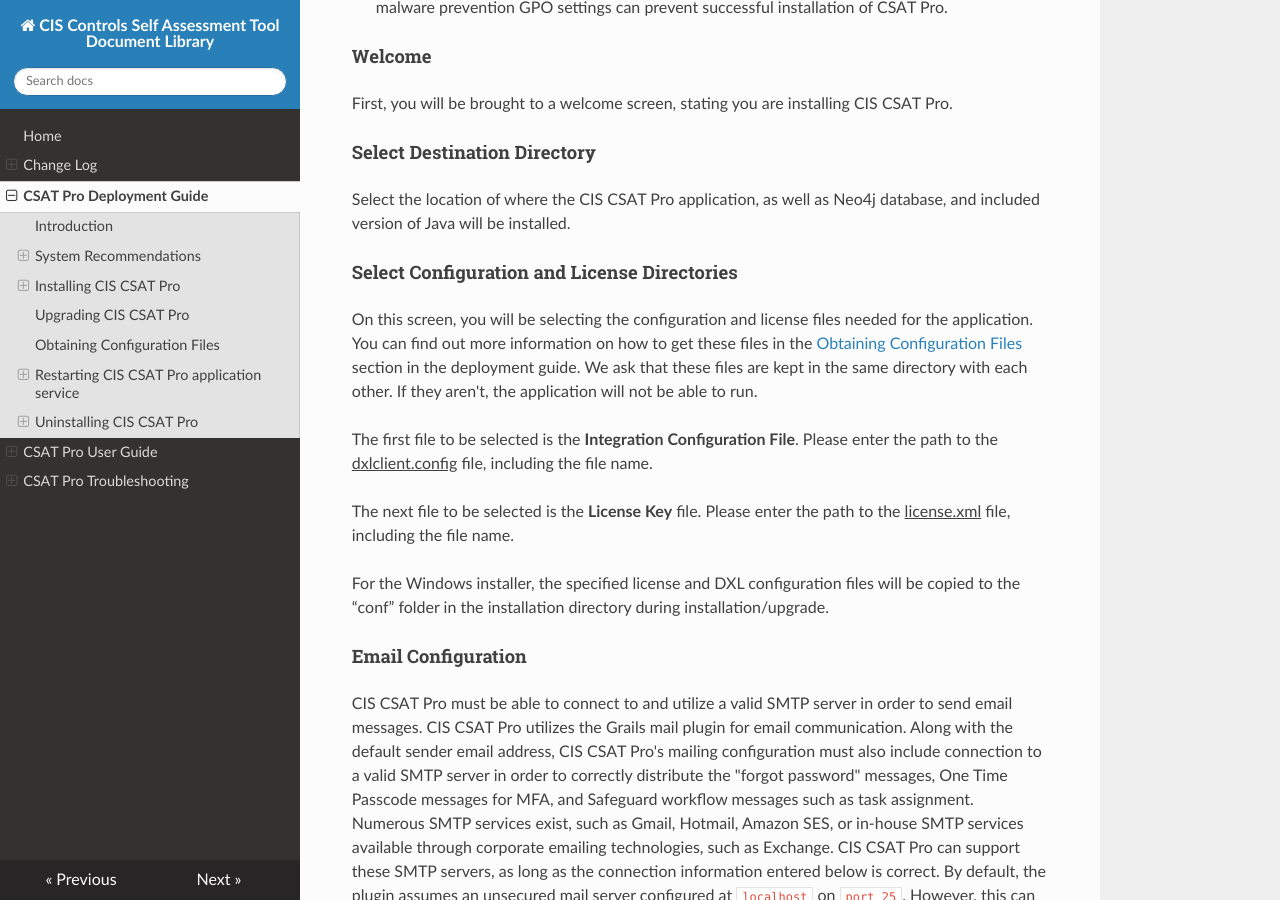
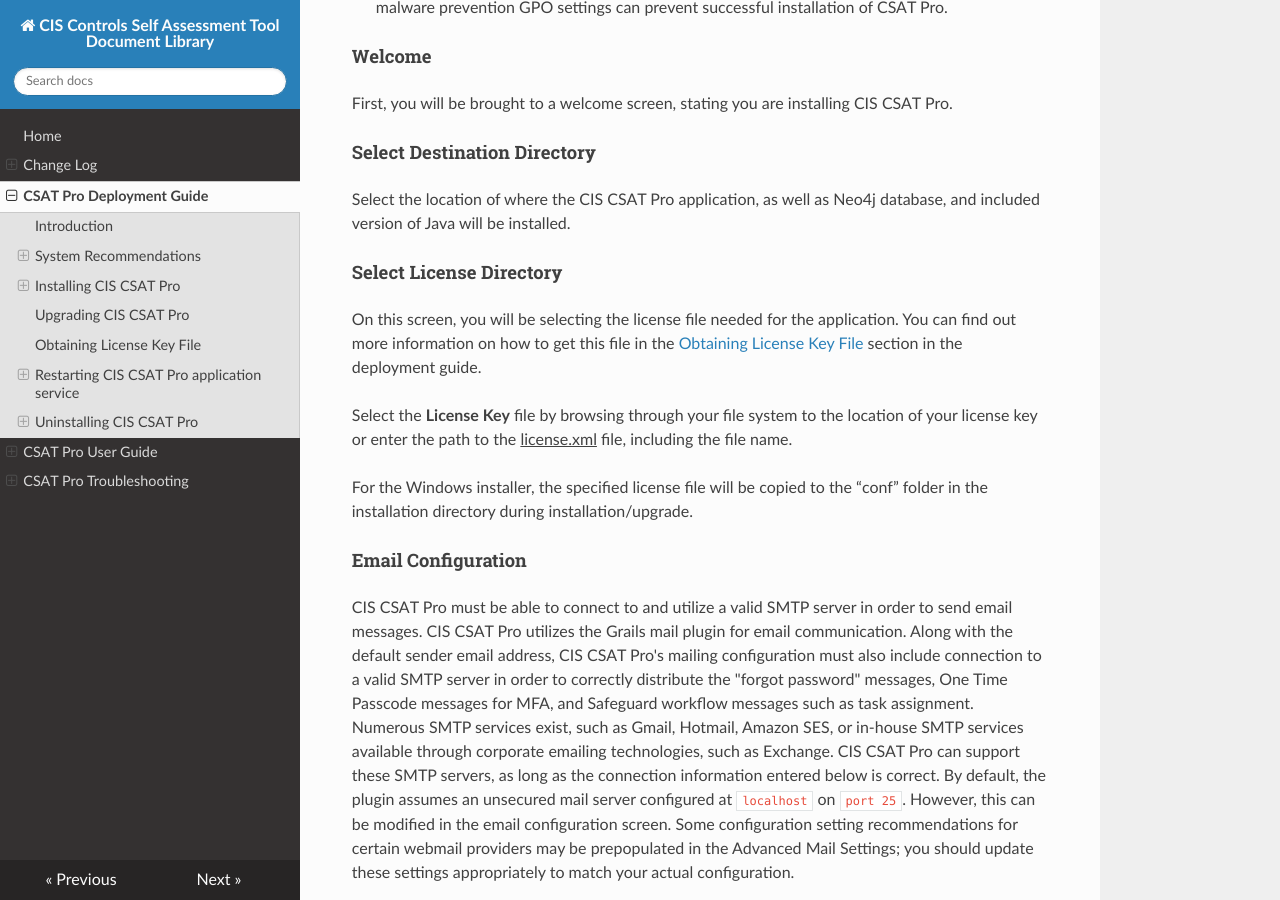
Before and after one commit to CISecurity/CSAT-Docs, an MkDocs documentation site: the page built from docs/source/CSAT Pro Deployment.md, in a window 1280 px wide and 900 px high, scrolled down 2481 px. Built offline with MkDocs 1.6.1, drawn with Linux system fonts in a browser that asks for light colours; nearby versions of some CDN libraries; some of the changed text lies outside the part shown.

Commit message:
Update CSAT Pro Deployment.md
Update to remove references to dxl configuration as users no longer need to externally download them

```diff
--- a/docs/source/CSAT Pro Deployment.md
+++ b/docs/source/CSAT Pro Deployment.md
@@ -62,14 +62,12 @@ First, you will be brought to a welcome screen, stating you are installing CIS C
 ####Select Destination Directory####
 Select the location of where the CIS CSAT Pro application, as well as Neo4j database, and included version of Java will be installed.
 
-####Select Configuration and License Directories####
-On this screen, you will be selecting the configuration and license files needed for the application. You can find out more information on how to get these files in the [Obtaining Configuration Files](#obtainingConfigFiles) section in the deployment guide. We ask that these files are kept in the same directory with each other. If they aren't, the application will not be able to run.
+####Select License Directory####
+On this screen, you will be selecting the license file needed for the application. You can find out more information on how to get this file in the [Obtaining License Key File](#obtainingConfigFiles) section in the deployment guide.
 
-The first file to be selected is the **Integration Configuration File**. Please enter the path to the <u>dxlclient.config</u> file, including the file name.
+Select the **License Key** file by browsing through your file system to the location of your license key or enter the path to the <u>license.xml</u> file, including the file name.
 
-The next file to be selected is the **License Key** file. Please enter the path to the <u>license.xml</u> file, including the file name.
-
-For the Windows installer, the specified license and DXL configuration files will be copied to the “conf” folder in the installation directory during installation/upgrade.
+For the Windows installer, the specified license file will be copied to the “conf” folder in the installation directory during installation/upgrade.
 
 ####Email Configuration####
 CIS CSAT Pro must be able to connect to and utilize a valid SMTP server in order to send email messages. CIS CSAT Pro utilizes the Grails mail plugin for email communication.
@@ -135,14 +133,14 @@ If you are updating CIS CSAT Pro, we have worked on making this process as easy
 When updating an existing installation of CIS CSAT Pro, you have the choice of whether to update the existing configuration, or keep the configuration settings unchanged.  When the installer detects the previous installation and you have the “Yes, update the existing installation” option selected, you can choose whether or not to check the box by “Update the configuration file by populating the installer with the settings from the existing configuration file for the current CSAT Pro installation on this system”.  If you check this box, the values from the existing CSAT Pro configuration file will be populated in the installer, allowing you to see the existing values and make changes if you wish (note: blank values in the config file will be displayed as empty values in the installer).  If you leave this box unchecked, the installer will not prompt you for the configuration file values, and your existing CSAT Pro configuration settings will remain unchanged.  Please note: you can also use the installer in this manner to change configuration settings, even if you aren’t in the process of upgrading to a new version of CIS CSAT Pro.
 
 <a name="obtainingConfigFiles"></a>
-## Obtaining Configuration Files##
-Your organization’s license file and configuration files can be obtained through [CIS WorkBench](https://workbench.cisecurity.org/).  After logging into WorkBench, members can click on their company information (reachable from the down arrow near the user’s username in the upper right corner of the page and then clicking on the company’s name in that menu).  On the company information page, click on “Licenses” from the menu below the company name.  This will take the member to a page that shows the company’s Active License Keys.  The member should then download the license bundle by clicking the “Download” button as follows:
+## Obtaining License Key File##
+Your organization’s license file can be obtained through [CIS WorkBench](https://workbench.cisecurity.org/).  After logging into WorkBench, members can click on their company information (reachable from the down arrow near the user’s username in the upper right corner of the page and then clicking on the company’s name in that menu).  On the company information page, click on “Licenses” from the menu below the company name.  This will take the member to a page that shows the company’s Active License Keys.  The member should then download the license bundle by clicking the “Download” button as follows:
 
 ![](img/WorkBenchLicenseLocation.png)
 
 Note: If this page says “There are no active license keys for this organization”, then the member will need to contact [CIS Support](https://www.cisecurity.org/support/).
 
-Once downloaded, you should unzip the files.  Two of the files that will be extracted from this bundle are the dxlclient.config file and the license.xml file.  During the installation process, you will browse to these files when prompted by the installer as described above in the Select Configuration and License Directories section.
+Once downloaded, you should unzip the file. The file that will be extracted from this bundle is the license.xml file.  During the installation process, you will browse to this file when prompted by the installer as described above in the Select License Directory section.
 
 <a name="restartingCSATService"></a>
 ## Restarting CIS CSAT Pro application service##
```
